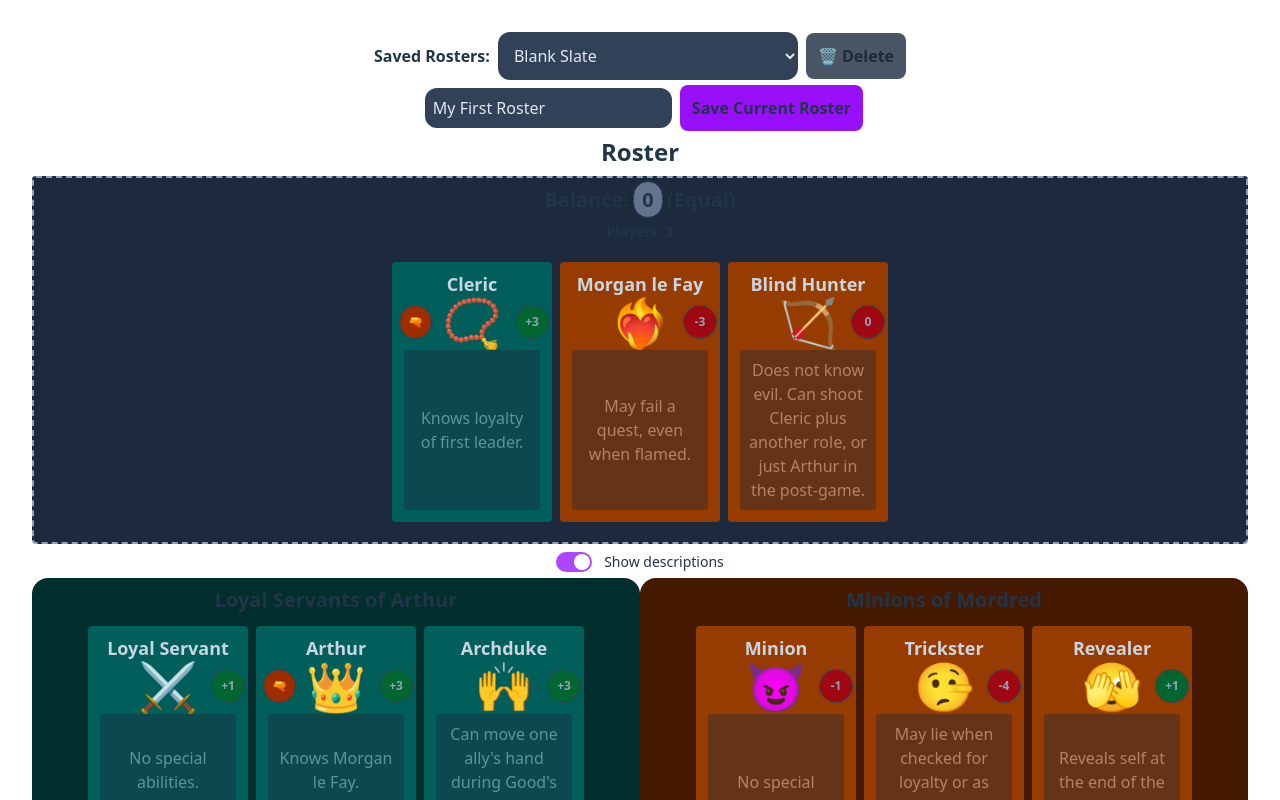
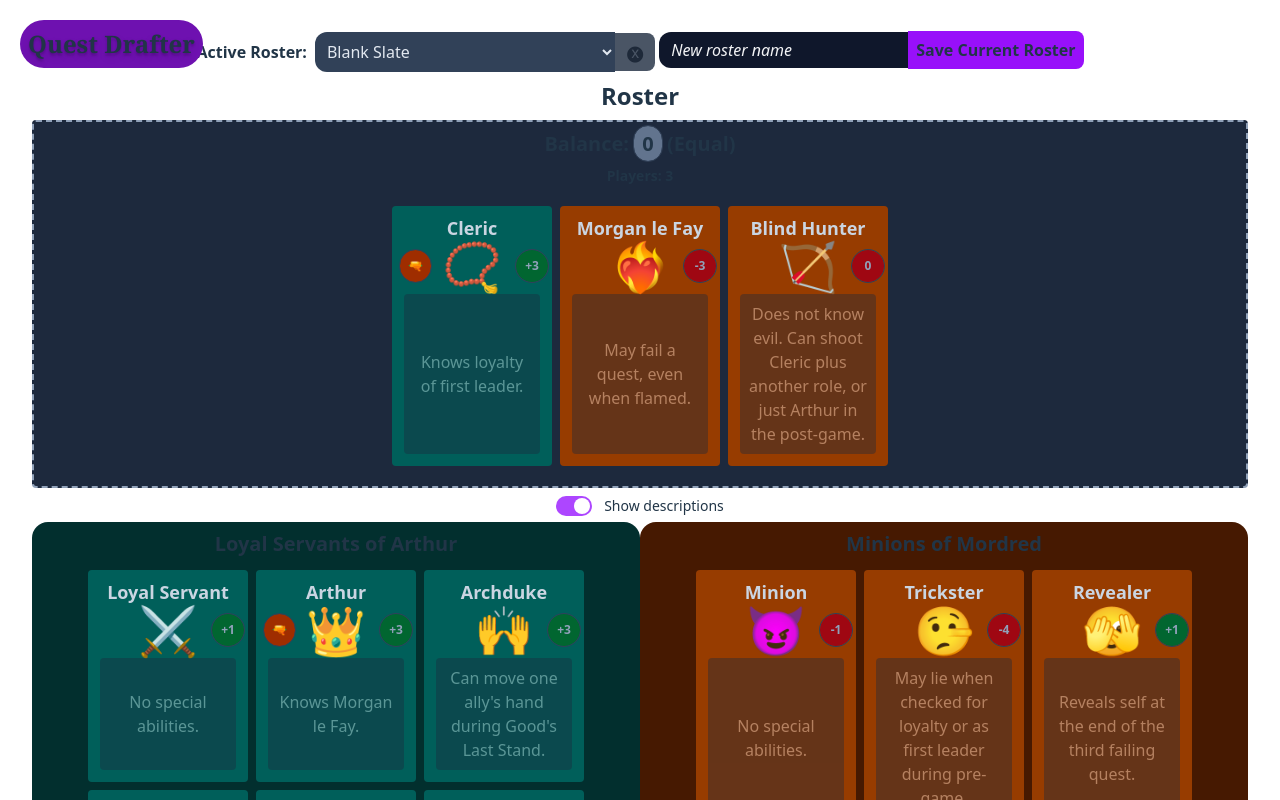
Before and after one commit to Talberon/quest-app, a React (Vite) app: page / in a window 1280 px wide. Shown: the top 800 px of the page. Built offline with nearby package versions, Linux system fonts and the light colour scheme.

Commit message:
Added indicator to roster that a roster has been modified and does not match active preset

```diff
--- a/src/App.tsx
+++ b/src/App.tsx
@@ -19,15 +19,18 @@ function App() {
   const [rosterLineups, setRosterLineups] =
     useState<Record<string, Lineup>>(DefaultRosters)
   const [customRosterName, setCustomRosterName] =
-    useState<string>('My First Roster')
+    useState<string>('')
   const [activePreset, setActivePreset] = useState<string>(
     Object.keys(rosterLineups)[0] || ''
   )
 
   return (
     <div>
+      <div className="fixed left-5 top-5 z-10 text-shadow-lg text-2xl font-bold font-serif bg-purple-800 p-2 rounded-full">
+        Quest Drafter
+      </div>
+
       {/* Saved Rosters */}
-      <div id="save-load">
       <RosterRepository
         activePreset={activePreset}
         customRosterName={customRosterName}
@@ -37,10 +40,9 @@ function App() {
         selectRoster={selectRoster}
         setCustomRosterName={setCustomRosterName}
       />
-      </div>
       <DndContext onDragEnd={handleDragEnd}>
         {/* Roster */}
-        <Roster children={drafted} />
+        <Roster children={drafted} selectedRoster={rosterLineups[activePreset]} />
 
         <label className="inline-flex items-center cursor-pointer">
           <input
--- a/src/components/roster-respository.tsx
+++ b/src/components/roster-respository.tsx
@@ -20,13 +20,13 @@ export function RosterRepository({
   setCustomRosterName,
 }: RosterRepositoryProps) {
   return (
-    <>
+    <div className="flex gap-1 justify-center content-top">
       <div id="load-roster">
         <div id="select-roster">
-          <span className="font-semibold">Saved Rosters:</span>
+          <span className="font-semibold">Active Roster:</span>
           <select
             value={activePreset}
-            className="mx-2 p-3 rounded-xl bg-slate-700 text-slate-200 min-w-[300px]"
+            className="ml-2 p-2 rounded-l-xl bg-slate-700 text-slate-200 min-w-[300px]"
             onChange={(e) => selectRoster(e.target.value)}
           >
             {Object.keys(rosterLineups).map((rosterName) => (
@@ -37,28 +37,28 @@ export function RosterRepository({
           </select>
           <span
             onClick={deleteRoster}
-            className={`select-none disabled:bg-gray-700 font-semibold rounded-lg p-3 ${activePreset.startsWith('Custom:') ? 'bg-red-600 hover:bg-red-500 active:bg-red-800' : 'bg-gray-600 text-gray-800'}`}
+            className={`select-none disabled:bg-gray-700 font-semibold rounded-r-lg px-3 py-2 ${activePreset.startsWith('Custom:') ? 'bg-red-600 hover:bg-red-500 active:bg-red-800' : 'bg-gray-600 text-gray-800'}`}
           >
-            🗑️ Delete
+            🅧
           </span>
         </div>
       </div>
-      <div className="my-2">
+      <div>
         <input
           value={customRosterName}
           onChange={(e) => setCustomRosterName(e.target.value)}
           type="text"
           id="new-roster-name"
           placeholder="New roster name"
-          className="mx-2 p-2 rounded-xl bg-slate-700 text-slate-200"
+          className="p-1.5 pl-3 rounded-l-xl placeholder:text-gray-100 placeholder:italic bg-slate-900 text-slate-200"
         />
         <span
           onClick={saveRoster}
-          className="select-none font-semibold rounded-lg p-3 bg-purple-600 hover:bg-purple-500 active:bg-purple-800"
+          className="select-none font-semibold rounded-r-lg p-2 bg-purple-600 hover:bg-purple-500 active:bg-purple-800"
         >
           Save Current Roster
         </span>
       </div>
-    </>
+    </div>
   )
 }
--- a/src/components/roster.tsx
+++ b/src/components/roster.tsx
@@ -2,7 +2,12 @@ import { useDroppable } from '@dnd-kit/core'
 import { Roles, type Role } from '../model/card'
 import { RoleCard } from './role-card'
 
-export function Roster(props: any) {
+interface RosterProps {
+  children: any
+  selectedRoster?: string[]
+}
+
+export function Roster(props: RosterProps) {
   const { isOver, setNodeRef } = useDroppable({
     id: 'roster',
   })
@@ -12,18 +17,28 @@ export function Roster(props: any) {
 
   const draftedRoleNames: string[] =
     props.children.map((roleName: string) => roleName.split('|')[1]) || []
+  draftedRoleNames.sort()
 
   const draftedRoles: Role[] = draftedRoleNames.map((roleName: string) => {
     return Roles[roleName]
   })
 
+  draftedRoles.sort()
+
   const balance = draftedRoleNames.reduce((accum, roleName) => {
     return accum + Roles[roleName].balance
   }, 0)
 
+  const rosterIsModified =
+    (props.selectedRoster?.sort().every((roleName: string, index: number) => {
+      return roleName === draftedRoleNames[index]
+    }) ?? false) === false
+
   return (
     <div>
-      <h2 className="text-2xl font-bold m-2">Roster</h2>
+      <h2 className="text-2xl font-bold m-2">
+        Roster{rosterIsModified && '*'}
+      </h2>
       <div className="rounded bg-slate-800 border-dashed border-slate-400 border-2 min-w-30 min-h-30 mb-2">
         <h2 className="text-xl font-bold m-2">
           Balance:{' '}
```
Lines whose indentation alone changed are shown as unchanged.
